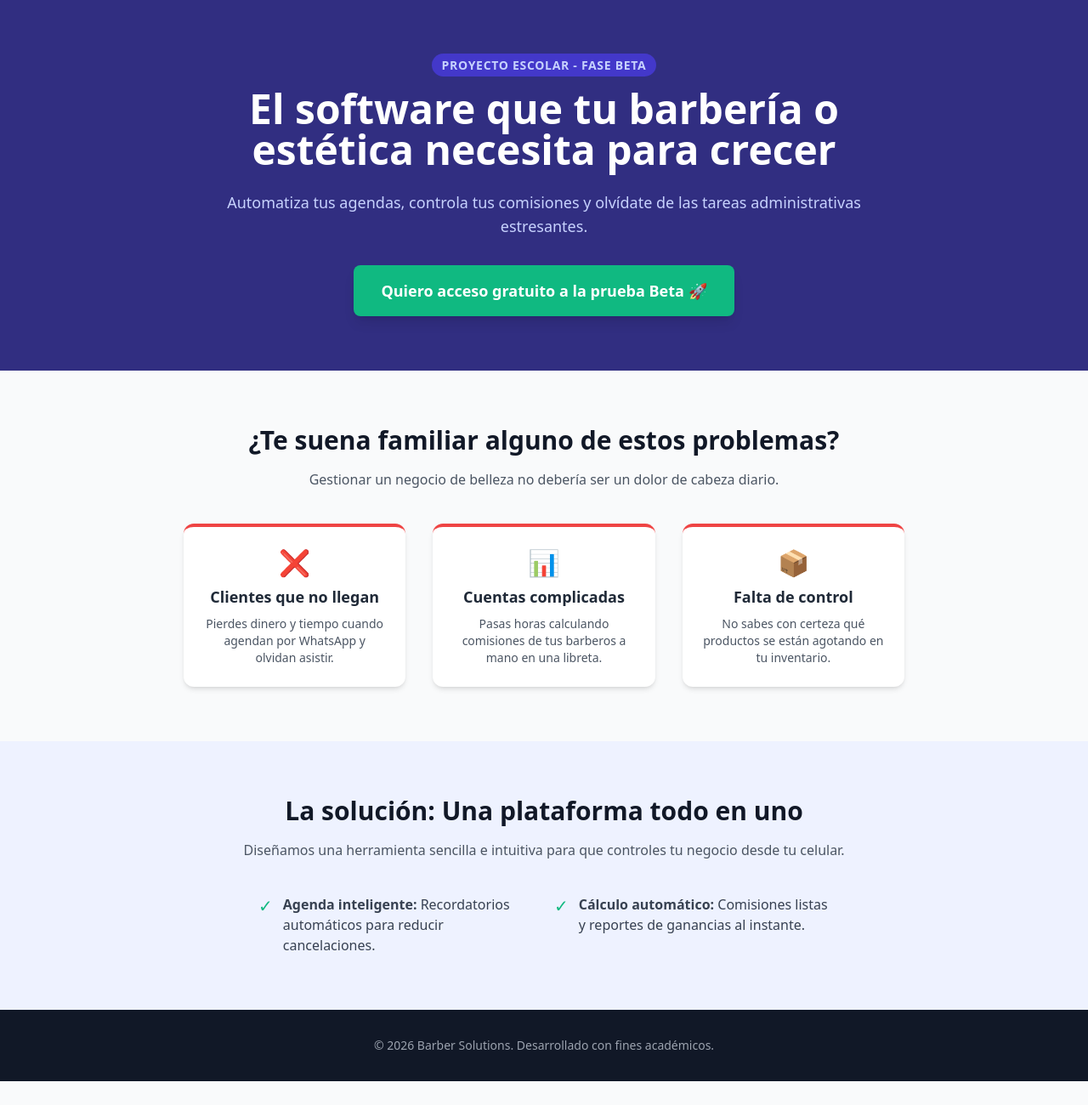
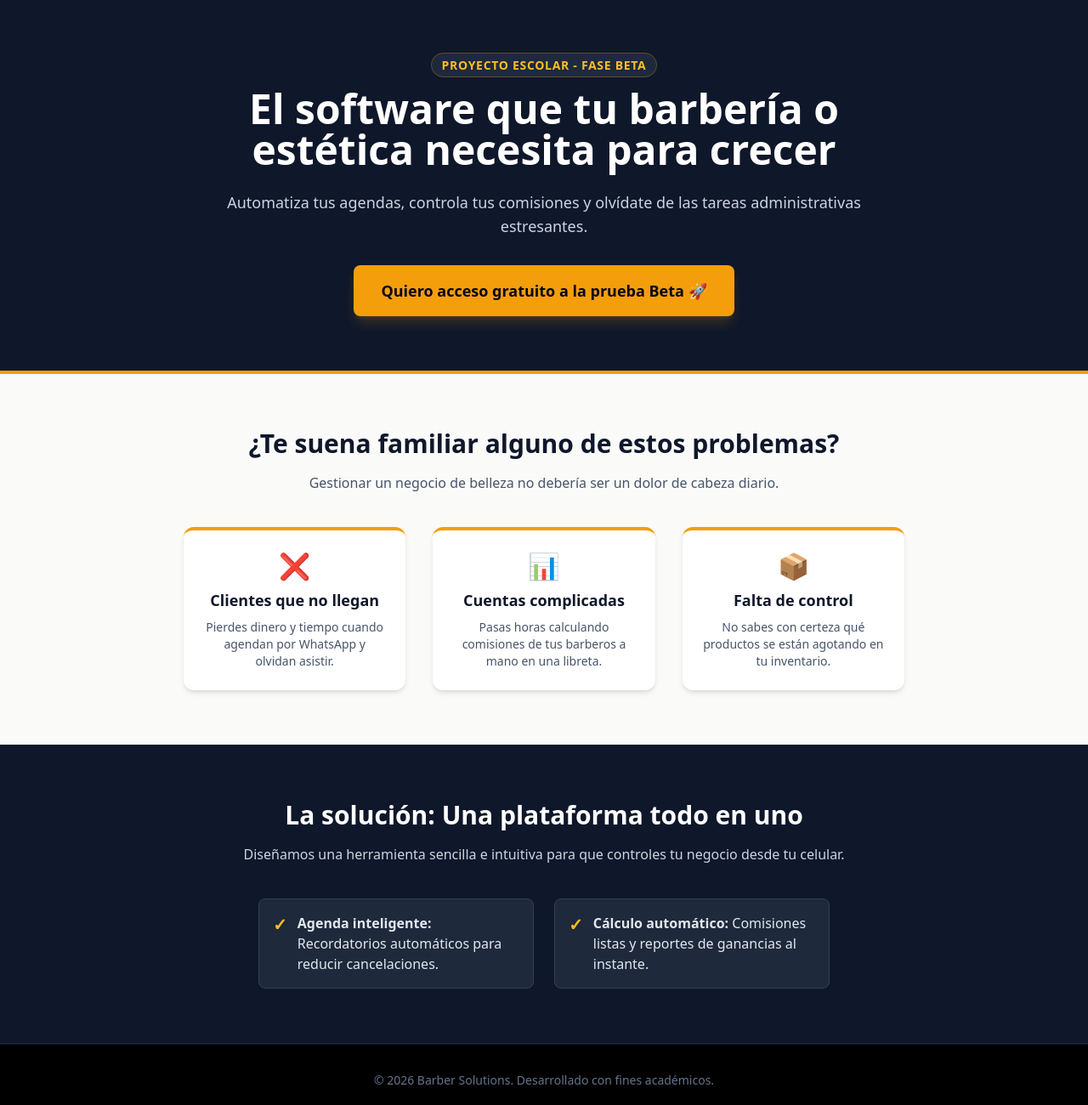
Before and after one commit to hertli0801/lading-barber, a plain HTML site: page index.html in a window 1280 px wide. Shown: the whole page at 85% size. Before the commit the page ends 1272 px from the top, so only its background shows below. Drawn offline with nearby package versions, Linux system fonts and the light colour scheme.

Commit message:
feat: se actualizo la paleta de colores al estilo de barberia oscura y dorada

```diff
--- a/index.html
+++ b/index.html
@@ -6,77 +6,74 @@
     <title>Barber Solutions | Gestiona tu Barbería</title>
     <script src="https://cdn.tailwindcss.com"></script>
 </head>
-<body class="bg-gray-50 text-gray-800 font-sans">
+<body class="bg-stone-50 text-stone-800 font-sans">
 
-    <header class="bg-indigo-900 text-white py-16 px-6 text-center">
+    <header class="bg-slate-900 text-white py-16 px-6 text-center border-b-4 border-amber-500">
         <div class="max-w-3xl mx-auto">
-            <span class="bg-indigo-700 text-indigo-200 text-sm font-semibold px-3 py-1 rounded-full uppercase tracking-wider">Proyecto Escolar - Fase Beta</span>
+            <span class="bg-slate-800 text-amber-400 text-sm font-semibold px-3 py-1 rounded-full uppercase tracking-wider border border-amber-500/30">Proyecto Escolar - Fase Beta</span>
             <h1 class="text-4xl md:text-5xl font-extrabold mt-4 mb-6 leading-tight">
                 El software que tu barbería o estética necesita para crecer
             </h1>
-            <p class="text-lg text-indigo-200 mb-8">
+            <p class="text-lg text-slate-300 mb-8">
                 Automatiza tus agendas, controla tus comisiones y olvídate de las tareas administrativas estresantes.
             </p>
-            <button onclick="registrarInteraccion()" class="bg-emerald-500 hover:bg-emerald-600 text-white font-bold text-lg px-8 py-4 rounded-lg shadow-lg transform hover:scale-105 transition duration-300">
+            <button onclick="registrarInteraccion()" class="bg-amber-500 hover:bg-amber-600 text-slate-950 font-black text-lg px-8 py-4 rounded-lg shadow-lg shadow-amber-500/20 transform hover:scale-105 transition duration-300">
                 Quiero acceso gratuito a la prueba Beta 🚀
             </button>
         </div>
     </header>
 
     <section class="py-16 px-6 max-w-4xl mx-auto text-center">
-        <h2 class="text-3xl font-bold text-gray-900 mb-4">¿Te suena familiar alguno de estos problemas?</h2>
-        <p class="text-gray-600 mb-10">Gestionar un negocio de belleza no debería ser un dolor de cabeza diario.</p>
+        <h2 class="text-3xl font-bold text-slate-900 mb-4">¿Te suena familiar alguno de estos problemas?</h2>
+        <p class="text-slate-600 mb-10">Gestionar un negocio de belleza no debería ser un dolor de cabeza diario.</p>
 
         <div class="grid md:grid-cols-3 gap-8">
-            <div class="bg-white p-6 rounded-xl shadow-md border-t-4 border-red-500">
+            <div class="bg-white p-6 rounded-xl shadow-md border-t-4 border-amber-500">
                 <div class="text-3xl mb-2">❌</div>
-                <h3 class="font-bold text-lg mb-2">Clientes que no llegan</h3>
-                <p class="text-sm text-gray-600">Pierdes dinero y tiempo cuando agendan por WhatsApp y olvidan asistir.</p>
+                <h3 class="font-bold text-lg mb-2 text-slate-900">Clientes que no llegan</h3>
+                <p class="text-sm text-slate-600">Pierdes dinero y tiempo cuando agendan por WhatsApp y olvidan asistir.</p>
             </div>
-            <div class="bg-white p-6 rounded-xl shadow-md border-t-4 border-red-500">
+            <div class="bg-white p-6 rounded-xl shadow-md border-t-4 border-amber-500">
                 <div class="text-3xl mb-2">📊</div>
-                <h3 class="font-bold text-lg mb-2">Cuentas complicadas</h3>
-                <p class="text-sm text-gray-600">Pasas horas calculando comisiones de tus barberos a mano en una libreta.</p>
+                <h3 class="font-bold text-lg mb-2 text-slate-900">Cuentas complicadas</h3>
+                <p class="text-sm text-slate-600">Pasas horas calculando comisiones de tus barberos a mano en una libreta.</p>
             </div>
-            <div class="bg-white p-6 rounded-xl shadow-md border-t-4 border-red-500">
+            <div class="bg-white p-6 rounded-xl shadow-md border-t-4 border-amber-500">
                 <div class="text-3xl mb-2">📦</div>
-                <h3 class="font-bold text-lg mb-2">Falta de control</h3>
-                <p class="text-sm text-gray-600">No sabes con certeza qué productos se están agotando en tu inventario.</p>
+                <h3 class="font-bold text-lg mb-2 text-slate-900">Falta de control</h3>
+                <p class="text-sm text-slate-600">No sabes con certeza qué productos se están agotando en tu inventario.</p>
             </div>
         </div>
     </section>
 
-    <section class="bg-indigo-50 py-16 px-6">
+    <section class="bg-slate-900 text-white py-16 px-6 border-t border-b border-slate-800">
         <div class="max-w-4xl mx-auto text-center">
-            <h2 class="text-3xl font-bold text-gray-900 mb-4">La solución: Una plataforma todo en uno</h2>
-            <p class="text-gray-600 mb-10">Diseñamos una herramienta sencilla e intuitiva para que controles tu negocio desde tu celular.</p>
+            <h2 class="text-3xl font-bold mb-4">La solución: Una plataforma todo en uno</h2>
+            <p class="text-slate-300 mb-10">Diseñamos una herramienta sencilla e intuitiva para que controles tu negocio desde tu celular.</p>
 
             <div class="grid md:grid-cols-2 gap-6 text-left max-w-2xl mx-auto">
-                <div class="flex items-start space-x-3">
-                    <span class="text-emerald-500 text-xl">✓</span>
-                    <p class="text-gray-700"><strong>Agenda inteligente:</strong> Recordatorios automáticos para reducir cancelaciones.</p>
+                <div class="flex items-start space-x-3 bg-slate-800 p-4 rounded-lg border border-slate-700">
+                    <span class="text-amber-400 text-xl font-bold">✓</span>
+                    <p class="text-slate-200"><strong>Agenda inteligente:</strong> Recordatorios automáticos para reducir cancelaciones.</p>
                 </div>
-                <div class="flex items-start space-x-3">
-                    <span class="text-emerald-500 text-xl">✓</span>
-                    <p class="text-gray-700"><strong>Cálculo automático:</strong> Comisiones listas y reportes de ganancias al instante.</p>
+                <div class="flex items-start space-x-3 bg-slate-800 p-4 rounded-lg border border-slate-700">
+                    <span class="text-amber-400 text-xl font-bold">✓</span>
+                    <p class="text-slate-200"><strong>Cálculo automático:</strong> Comisiones listas y reportes de ganancias al instante.</p>
                 </div>
             </div>
         </div>
     </section>
 
-    <footer class="bg-gray-900 text-gray-400 py-8 text-center text-sm">
+    <footer class="bg-black text-slate-500 py-8 text-center text-sm border-t border-slate-900">
         <p>&copy; 2026 Barber Solutions. Desarrollado con fines académicos.</p>
     </footer>
 
     <script>
         function registrarInteraccion() {
-            // 1. Aquí puedes poner el link de tu formulario de Google Forms o de tu WhatsApp
             const enlaceDestino = "https://docs.google.com/forms/d/e/1FAIpQLSfHcfajl7VGeGCDLB9l6DsRa_1S55HdRpLeCas_m8047axx-w/viewform?usp=dialog";
 
-            // 2. Alerta visual (opcional) para confirmar que el botón funciona antes de redirigir
             alert("¡Gracias por tu interés! Te estamos redirigiendo para registrar tus datos.");
 
-            // 3. Redirección al formulario
             window.location.href = enlaceDestino;
         }
     </script>
```
